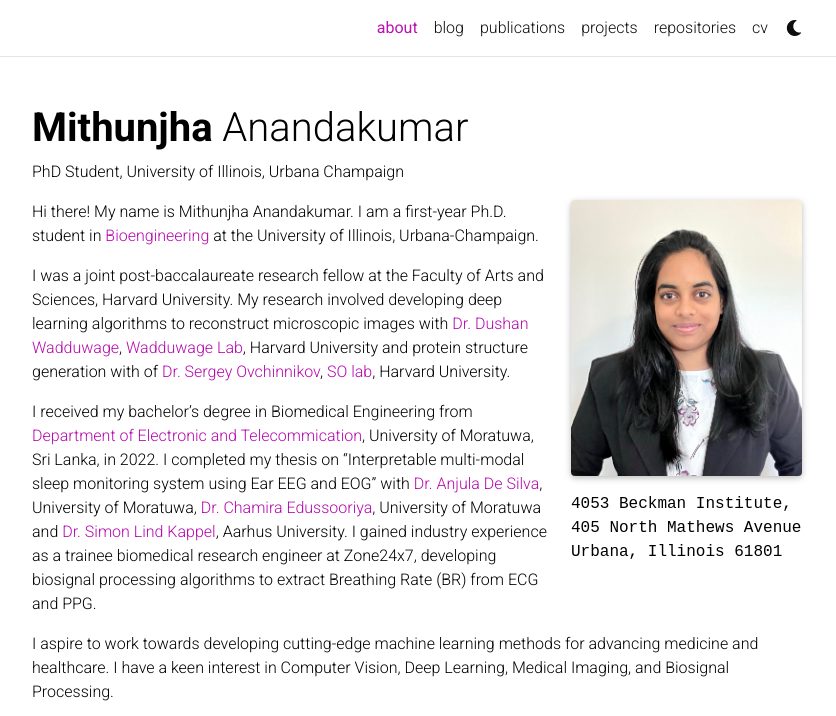
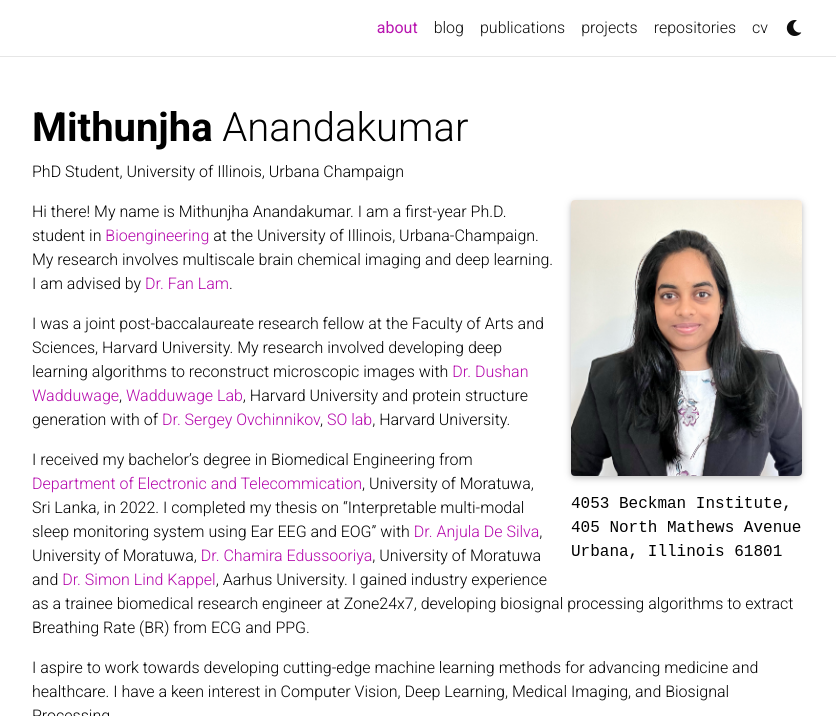
Before and after one commit to Mithunjha/Mithunjha.github.io, a Jekyll site: the page built from _pages/about.md, in a window 1280 px wide and 900 px high, cut to the strip 0-716 px from the top of the window. Shown: the whole strip, without its empty margins (223-1059 px from the left). Built offline with Jekyll 4.4.1, drawn with Linux system fonts in a browser that asks for light colours; full-size pictures stand in for the smaller copies a plugin makes; comment, search, counter and statistics services are not loaded; a style sheet for code colours, icons or effects is not loaded.

Commit message:
Update about.md

```diff
--- a/_pages/about.md
+++ b/_pages/about.md
@@ -18,7 +18,7 @@ selected_papers: true # includes a list of papers marked as "selected={true}"
 social: true  # includes social icons at the bottom of the page
 ---
 
-Hi there! My name is Mithunjha Anandakumar. I am a first-year Ph.D. student in [Bioengineering](https://bioengineering.illinois.edu/) at the University of Illinois, Urbana-Champaign.
+Hi there! My name is Mithunjha Anandakumar. I am a first-year Ph.D. student in [Bioengineering](https://bioengineering.illinois.edu/) at the University of Illinois, Urbana-Champaign. My research involves multiscale brain chemical imaging and deep learning. I am advised by [Dr. Fan Lam](https://lam.bioengineering.illinois.edu/).
 
 I was a joint post-baccalaureate research fellow at the Faculty of Arts and Sciences, Harvard University. My research involved developing deep learning algorithms to reconstruct microscopic images with [Dr. Dushan Wadduwage](https://centerforadvancedimaging.harvard.edu/people/dushan-wadduwage-phd), [Wadduwage Lab](https://wadduwagelab.com/), Harvard University and protein structure generation with of [Dr. Sergey Ovchinnikov](https://scholar.google.com/citations?user=8KJ9gf4AAAAJ&hl=en), [SO lab](https://site.solab.org/home), Harvard University.
 
```
